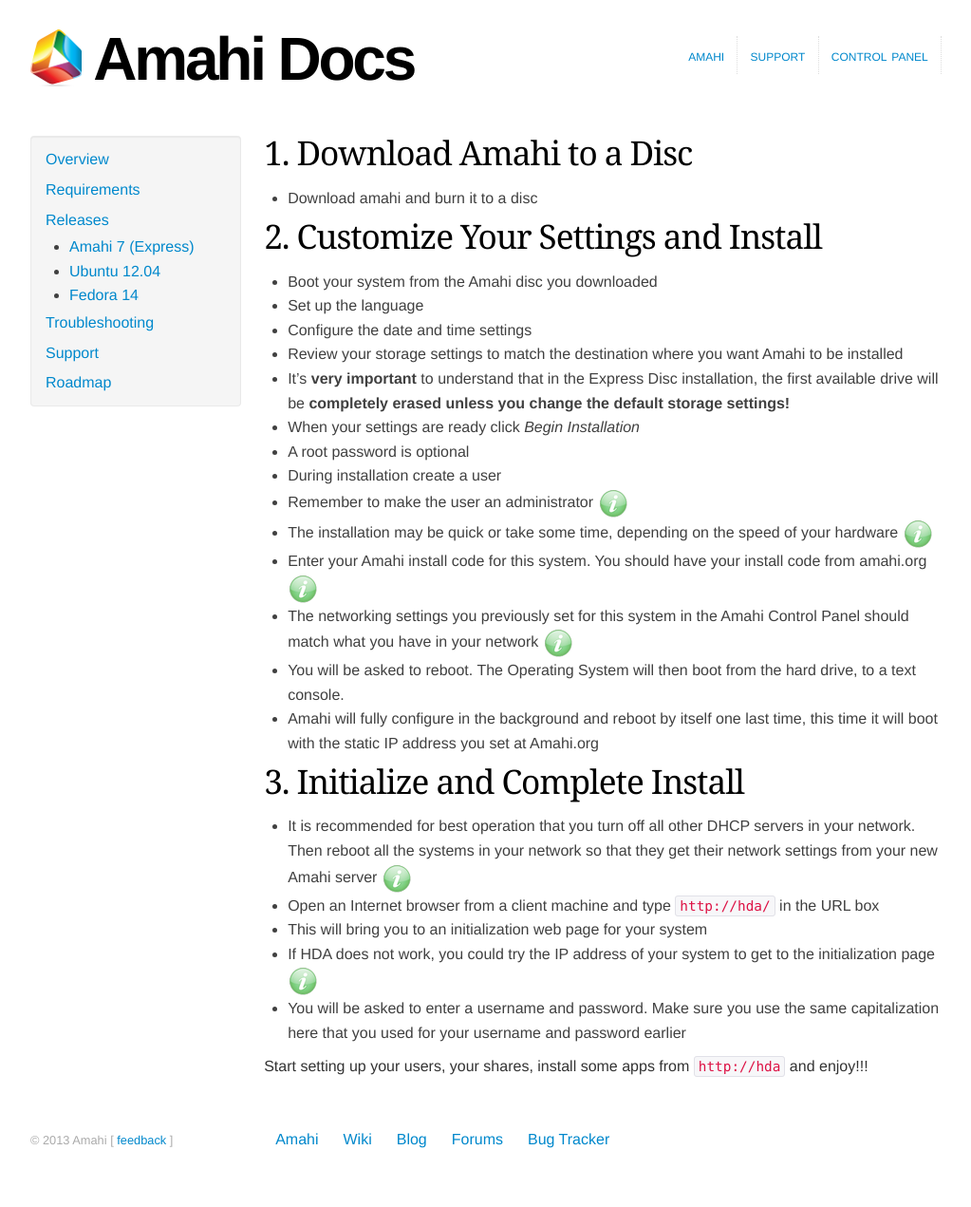
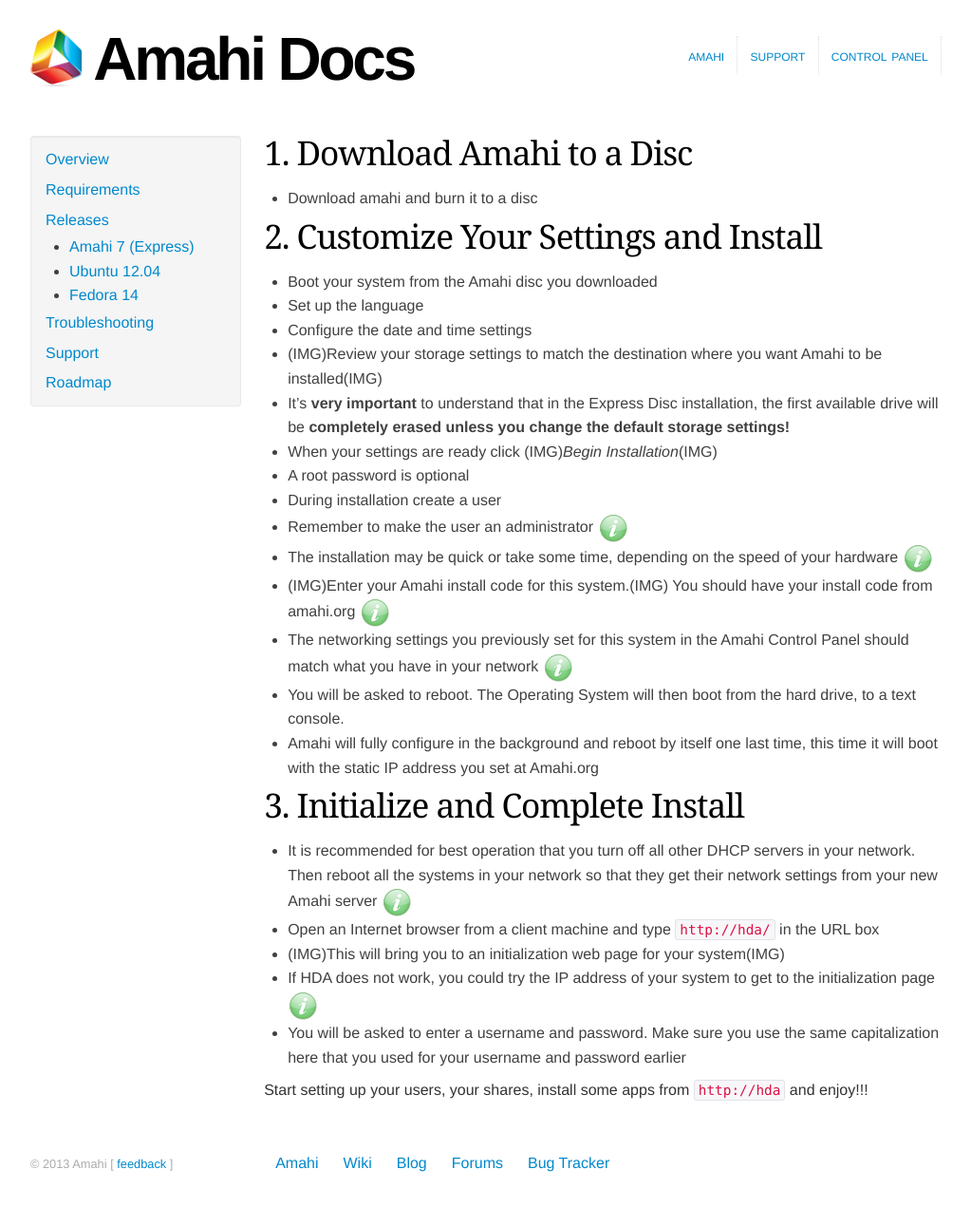
Before and after one commit to amahi/docs, a Jekyll site: the page built from amahi-7-express.md, in a window 1280 px wide. Shown: the whole page at 95% size, without its empty margins (128-1151 px from the left). Built offline with Jekyll 4.4.1, drawn with Linux system fonts in a browser that asks for light colours; nearby versions of some CDN libraries; before the commit the page ends 1246 px from its top, so only the background shows below that.

Commit message:
Update amahi-7-express.md

```diff
--- a/amahi-7-express.md
+++ b/amahi-7-express.md
@@ -9,14 +9,14 @@ title: Install Amahi 7 Express Disc
 * Boot your system from the Amahi disc you downloaded
 * Set up the language
 * Configure the date and time settings
-* Review your storage settings to match the destination where you want Amahi to be installed
+* (IMG)Review your storage settings to match the destination where you want Amahi to be installed(IMG)
 * It’s **very important** to understand that in the Express Disc installation, the first available drive will be **completely erased unless you change the default storage settings!**
-* When your settings are ready click _Begin Installation_
+* When your settings are ready click (IMG)_Begin Installation_(IMG)
 * A root password is optional
 * During installation create a user
 * Remember to make the user an administrator ![](static/images/tip.png)
 * The installation may be quick or take some time, depending on the speed of your hardware ![](static/images/tip.png)
-* Enter your Amahi install code for this system. You should have your install code from amahi.org ![](static/images/tip.png)
+* (IMG)Enter your Amahi install code for this system.(IMG) You should have your install code from amahi.org ![](static/images/tip.png)
 * The networking settings you previously set for this system in the Amahi Control Panel should match what you have in your network ![](static/images/tip.png)
 * You will be asked to reboot. The Operating System will then boot from the hard drive, to a text console.
 * Amahi will fully configure in the background and reboot by itself one last time, this time it will boot with the static IP address you set at Amahi.org
@@ -24,7 +24,7 @@ title: Install Amahi 7 Express Disc
 # 3. Initialize and Complete Install
 * It is recommended for best operation that you turn off all other DHCP servers in your network. Then reboot all the systems in your network so that they get their network settings from your new Amahi server ![](static/images/tip.png)
 * Open an Internet browser from a client machine and type `http://hda/` in the URL box
-* This will bring you to an initialization web page for your system
+* (IMG)This will bring you to an initialization web page for your system(IMG)
 * If HDA does not work, you could try the IP address of your system to get to the initialization page ![](static/images/tip.png)
 * You will be asked to enter a username and password. Make sure you use the same capitalization here that you used for your username and password earlier
 
```
